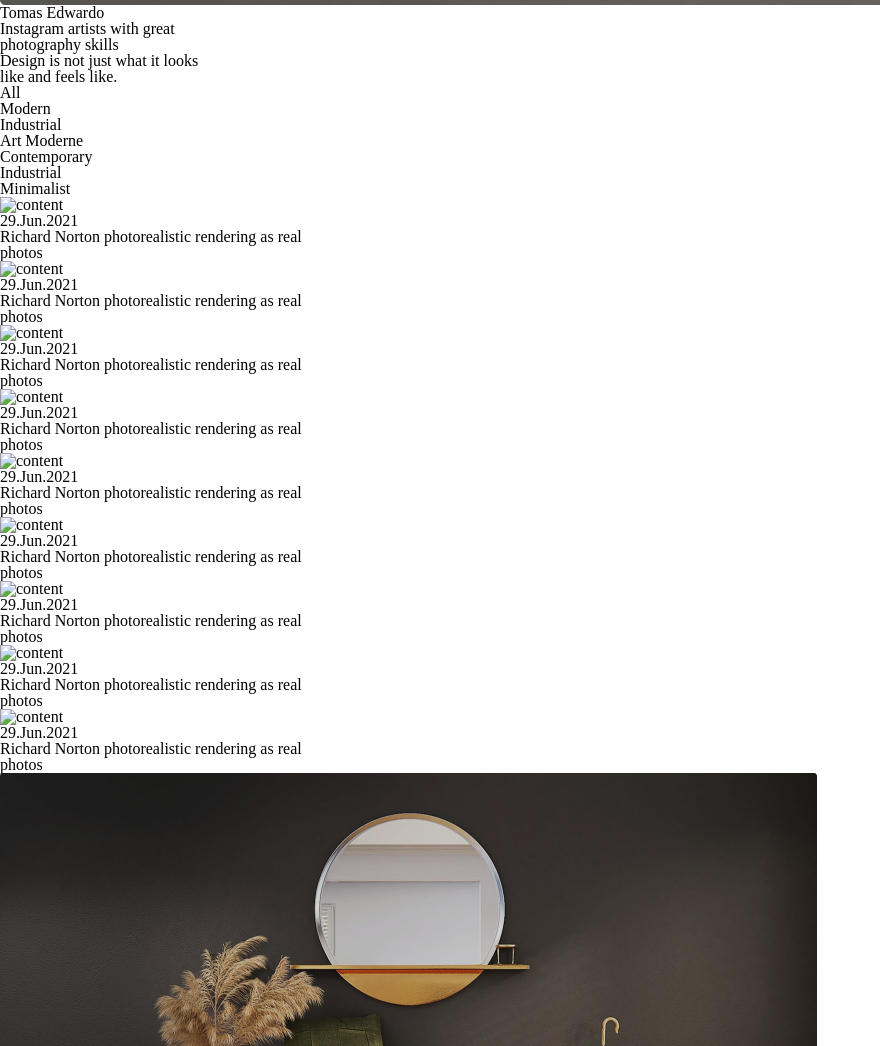
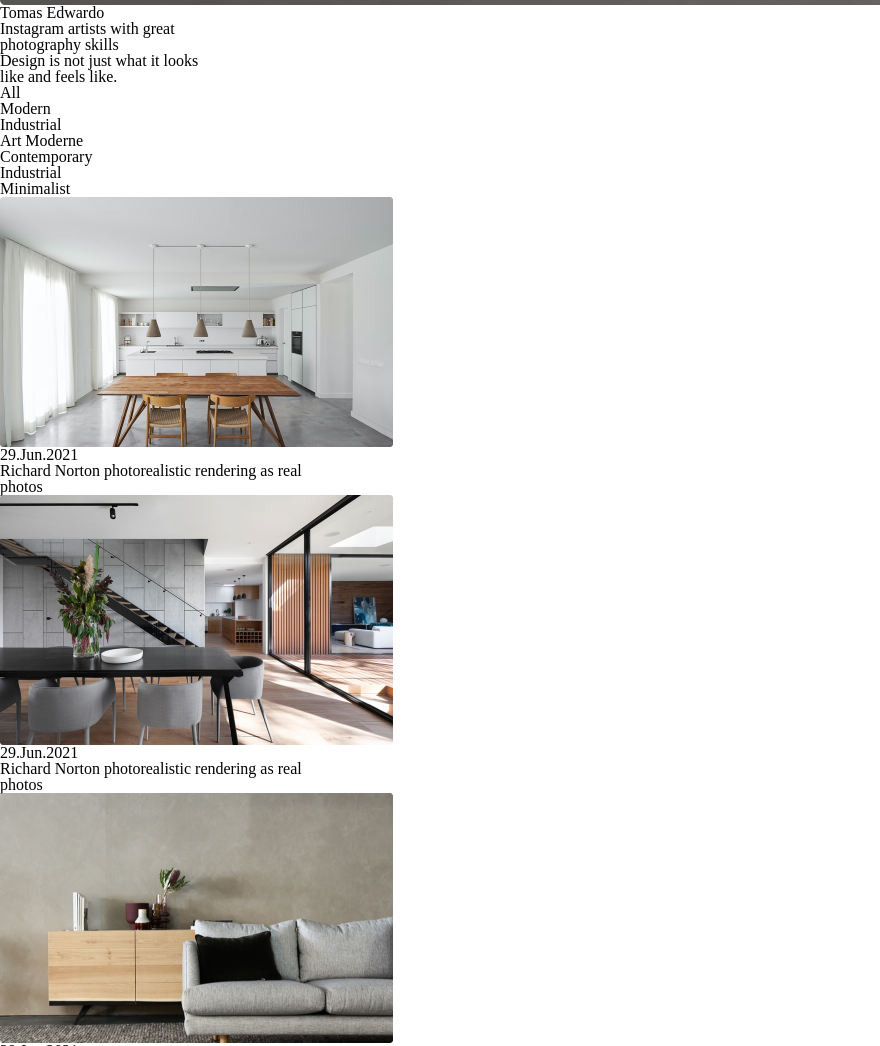
Before and after one commit to egorka2203/lessons, a plain HTML site: page lesson_10/index.html in a window 1280 px wide. Shown: the part 639-1685 px from the top of the page, without its empty margins (0-880 px from the left). Drawn offline with Linux system fonts and the light colour scheme.

Commit message:
Add files via upload

```diff
--- a/lesson_10/index.html
+++ b/lesson_10/index.html
@@ -92,7 +92,7 @@
                          <div class="middle-content-catalog catalog-items">
                               <biv class="catalog-items item-catalog">
                                    <div class="item-catalog img">
-                                        <img src="img/catalog/01.png" alt="content">
+                                        <img src="img/middle_catalog/01.png" alt="content">
                                    </div>
                                    <div class="item-catalog__date">
                                         29.Jun.2021
@@ -104,7 +104,7 @@
                               </biv>
                               <biv class="catalog-items item-catalog">
                                    <div class="item-catalog img">
-                                        <img src="img/catalog/02.png" alt="content">
+                                        <img src="img/middle_catalog/02.png" alt="content">
                                    </div>
                                    <div class="item-catalog__date">
                                         29.Jun.2021
@@ -116,7 +116,7 @@
                               </biv>
                               <biv class="catalog-items item-catalog">
                                    <div class="item-catalog img">
-                                        <img src="img/catalog/03.png" alt="content">
+                                        <img src="img/middle_catalog/03.png" alt="content">
                                    </div>
                                    <div class="item-catalog__date">
                                         29.Jun.2021
@@ -128,7 +128,7 @@
                               </biv>
                               <biv class="catalog-items item-catalog">
                                    <div class="item-catalog img">
-                                        <img src="img/catalog/04.png" alt="content">
+                                        <img src="img/middle_catalog/04.png" alt="content">
                                    </div>
                                    <div class="item-catalog__date">
                                         29.Jun.2021
@@ -140,7 +140,7 @@
                               </biv>
                               <biv class="catalog-items item-catalog">
                                    <div class="item-catalog img">
-                                        <img src="img/catalog/05.png" alt="content">
+                                        <img src="img/middle_catalog/05.png" alt="content">
                                    </div>
                                    <div class="item-catalog__date">
                                         29.Jun.2021
@@ -152,7 +152,7 @@
                               </biv>
                               <biv class="catalog-items item-catalog">
                                    <div class="item-catalog img">
-                                        <img src="img/catalog/06.png" alt="content">
+                                        <img src="img/middle_catalog/06.png" alt="content">
                                    </div>
                                    <div class="item-catalog__date">
                                         29.Jun.2021
@@ -164,7 +164,7 @@
                               </biv>
                               <biv class="catalog-items item-catalog">
                                    <div class="item-catalog img">
-                                        <img src="img/catalog/07.png" alt="content">
+                                        <img src="img/middle_catalog/07.png" alt="content">
                                    </div>
                                    <div class="item-catalog__date">
                                         29.Jun.2021
@@ -176,7 +176,7 @@
                               </biv>
                               <biv class="catalog-items item-catalog">
                                    <div class="item-catalog img">
-                                        <img src="img/catalog/08.png" alt="content">
+                                        <img src="img/middle_catalog/08.png" alt="content">
                                    </div>
                                    <div class="item-catalog__date">
                                         29.Jun.2021
@@ -188,7 +188,7 @@
                               </biv>
                               <biv class="catalog-items item-catalog">
                                    <div class="item-catalog img">
-                                        <img src="img/catalog/09.png" alt="content">
+                                        <img src="img/middle_catalog/09.png" alt="content">
                                    </div>
                                    <div class="item-catalog__date">
                                         29.Jun.2021
```
